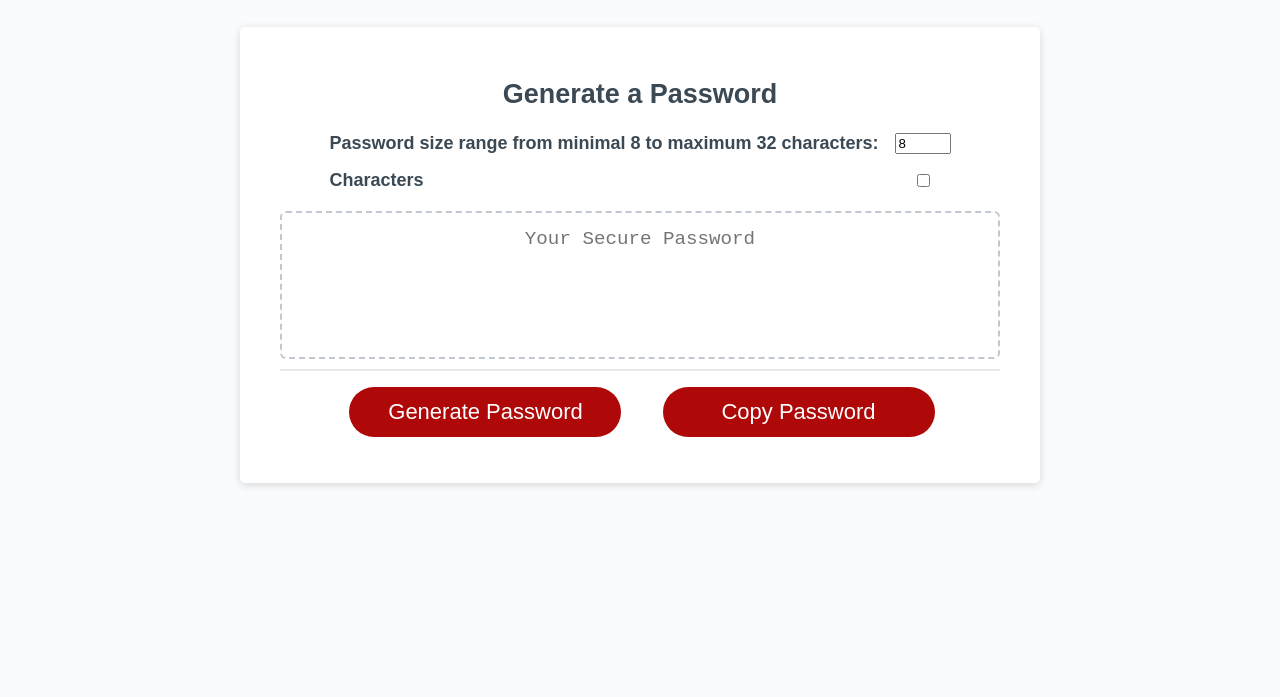
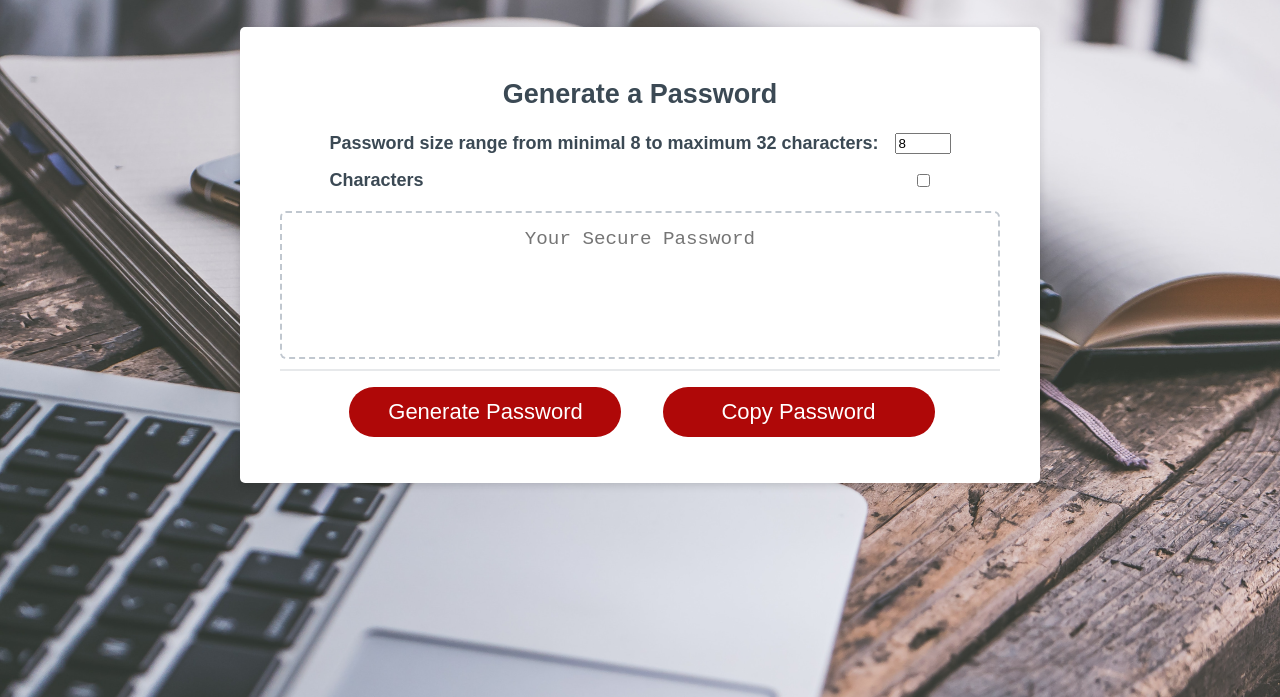
Before and after one commit to lucpizz/Password-Generator, a plain HTML site: page index.html in a window 1280 px wide. Shown: the part 103-800 px from the top of the page. Drawn offline with Linux system fonts and the light colour scheme.

Commit message:
updated style.css file

```diff
--- a/assets/style.css
+++ b/assets/style.css
@@ -27,7 +27,7 @@ body {
   font-weight: bolder;
   background-color: #f9fbfd;
   background-size: cover;
-  background-image: url("./images/pexels-jessica-lewis-583848.jpg")
+  background-image: url("../images/pexels-jessica-lewis-583848.jpg")
 }
 
 .wrapper {
```
